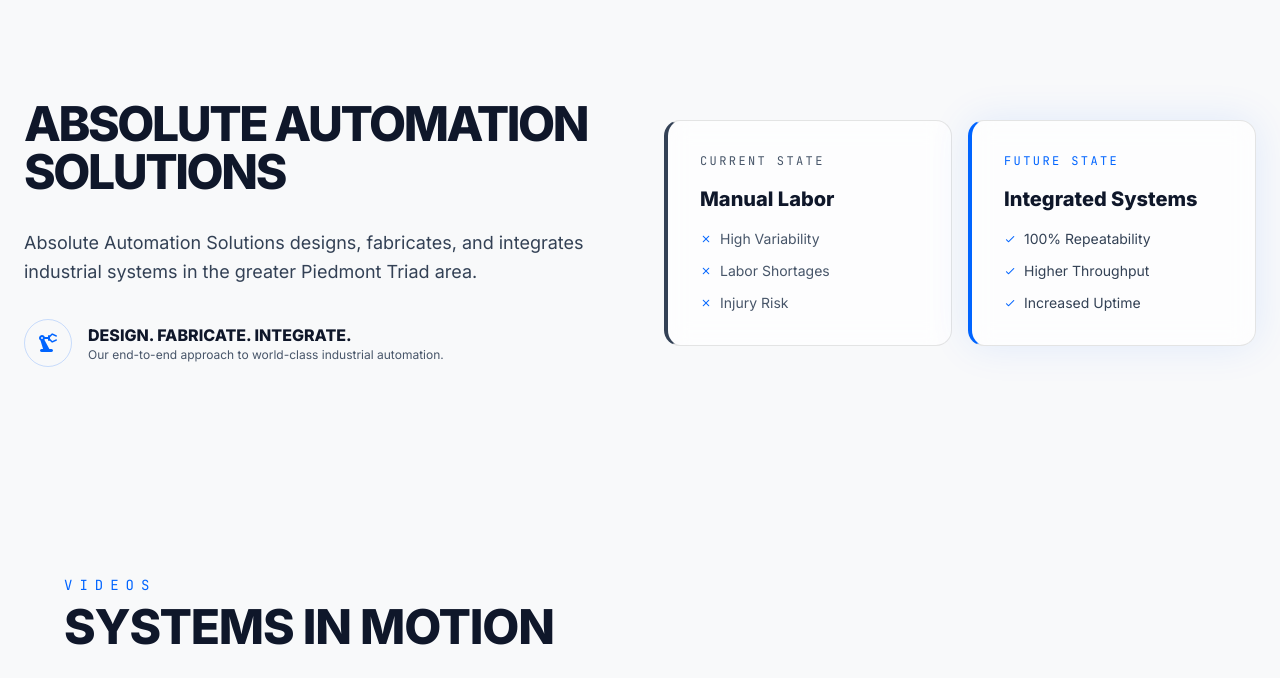
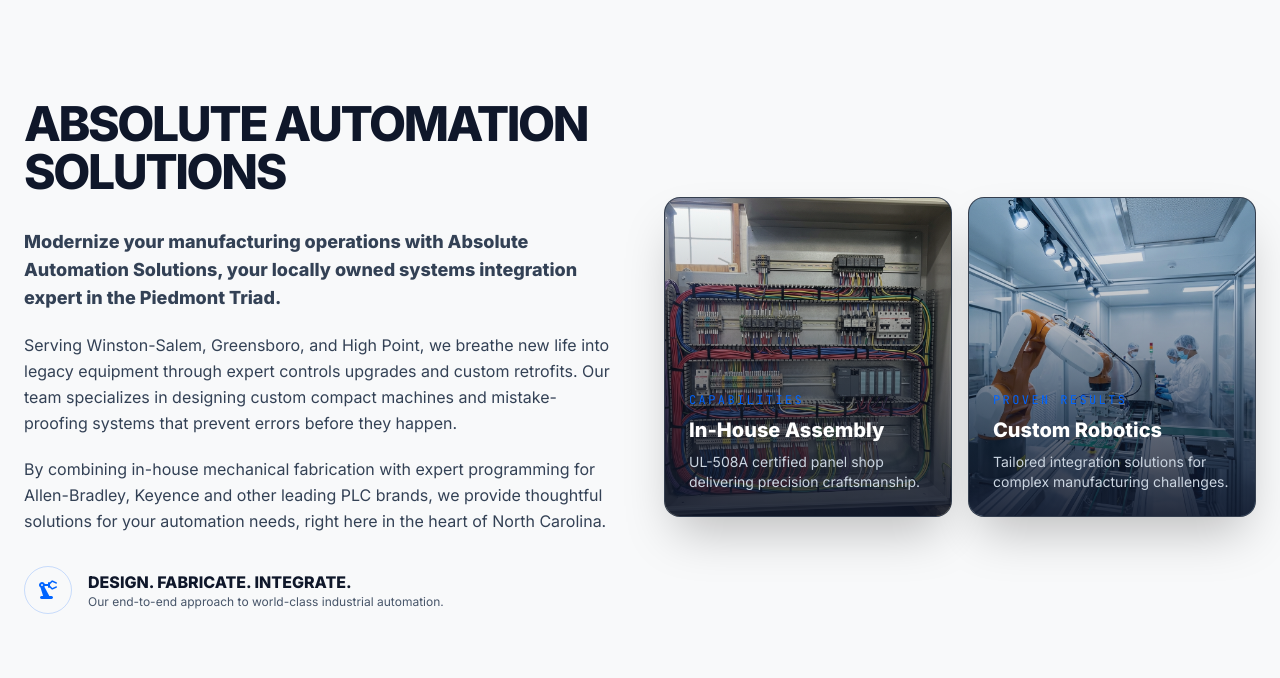
Before and after one commit to Engineer1052/absolute-automation, a website built with Vite: page index.html in a window 1280 px wide. Shown: the part 1840-2518 px from the top of the page. Built offline with nearby package versions, Linux system fonts and the light colour scheme; some packages are replaced by stand-ins of ours.

Commit message:
content: synchronize homepage about section with verified copy and visuals

```diff
--- a/index.html
+++ b/index.html
@@ -165,11 +165,27 @@
                     <div>
                         <h2 class="text-5xl font-extrabold mb-8 tracking-tighter uppercase">Absolute Automation
                             Solutions</h2>
-                        <p class="text-slate-700 text-lg mb-8 leading-relaxed">
-                            Absolute Automation Solutions designs, fabricates, and integrates industrial systems in the
-                            greater
-                            Piedmont Triad area.
-                        </p>
+                        <div class="prose prose-slate mb-8 leading-relaxed text-slate-700">
+                            <p class="font-bold text-lg mb-4">
+                                Modernize your manufacturing operations with Absolute Automation Solutions, your locally
+                                owned
+                                systems integration expert in the Piedmont Triad.
+                            </p>
+                            <p class="mb-4">
+                                Serving Winston-Salem, Greensboro, and High Point, we breathe new life into legacy
+                                equipment
+                                through expert controls upgrades and custom retrofits. Our team specializes in designing
+                                custom
+                                compact machines and mistake-proofing systems that prevent errors before they happen.
+                            </p>
+                            <p>
+                                By combining in-house mechanical fabrication with expert programming for Allen-Bradley,
+                                Keyence
+                                and other leading PLC brands, we provide thoughtful solutions for your automation needs,
+                                right
+                                here in the heart of North Carolina.
+                            </p>
+                        </div>
                         <div class="space-y-4">
                             <div class="flex items-center gap-4 group cursor-default">
                                 <div
@@ -185,38 +201,40 @@
                             </div>
                         </div>
                     </div>
-                    <div class="grid grid-cols-2 gap-4">
-                        <div class="glass p-8 rounded-2xl border-l-4 border-l-slate-700">
-                            <span class="text-slate-600 text-xs font-mono uppercase tracking-[0.2em] block mb-4">Current
-                                State</span>
-                            <h4 class="text-xl font-bold mb-4">Manual Labor</h4>
-                            <ul class="text-sm text-slate-600 space-y-3">
-                                <li class="flex items-center gap-2"><span
-                                        class="material-icons-round text-primary text-xs">close</span> High Variability
-                                </li>
-                                <li class="flex items-center gap-2"><span
-                                        class="material-icons-round text-primary text-xs">close</span> Labor Shortages
-                                </li>
-                                <li class="flex items-center gap-2"><span
-                                        class="material-icons-round text-primary text-xs">close</span> Injury Risk</li>
-                            </ul>
+                    <div class="grid grid-cols-1 md:grid-cols-2 gap-4">
+                        <!-- Business / Capabilities Image -->
+                        <div
+                            class="relative overflow-hidden rounded-2xl h-80 group border border-white/10 shadow-2xl bg-slate-800">
+                            <img src="/panel-wiring.png" alt="Precision Wiring & Panel Assembly"
+                                class="absolute inset-0 w-full h-full object-cover transition-transform duration-700 group-hover:scale-110">
+                            <div
+                                class="absolute inset-0 bg-gradient-to-t from-slate-900/90 via-slate-900/40 to-transparent">
+                            </div>
+                            <div class="absolute bottom-0 left-0 p-6">
+                                <span
+                                    class="text-primary text-xs font-mono uppercase tracking-[0.2em] block mb-2">Capabilities</span>
+                                <h4 class="text-white text-xl font-bold">In-House Assembly</h4>
+                                <p class="text-slate-300 text-sm mt-2">UL-508A certified panel shop delivering precision
+                                    craftsmanship.</p>
+                            </div>
                         </div>
+
+                        <!-- Project Image -->
                         <div
-                            class="glass p-8 rounded-2xl border-l-4 border-l-primary shadow-[0_0_40px_rgba(0,100,255,0.1)]">
-                            <span class="text-primary text-xs font-mono uppercase tracking-[0.2em] block mb-4">Future
-                                State</span>
-                            <h4 class="text-xl font-bold mb-4">Integrated Systems</h4>
-                            <ul class="text-sm text-slate-700 space-y-3">
-                                <li class="flex items-center gap-2"><span
-                                        class="material-icons-round text-primary text-xs">check</span> 100%
-                                    Repeatability</li>
-                                <li class="flex items-center gap-2"><span
-                                        class="material-icons-round text-primary text-xs">check</span> Higher Throughput
-                                </li>
-                                <li class="flex items-center gap-2"><span
-                                        class="material-icons-round text-primary text-xs">check</span> Increased Uptime
-                                </li>
-                            </ul>
+                            class="relative overflow-hidden rounded-2xl h-80 group border border-white/10 shadow-2xl bg-slate-800">
+                            <img src="/factory-arm.png" alt="Robotic Integration Project"
+                                class="absolute inset-0 w-full h-full object-cover transition-transform duration-700 group-hover:scale-110">
+                            <div
+                                class="absolute inset-0 bg-gradient-to-t from-slate-900/90 via-slate-900/40 to-transparent">
+                            </div>
+                            <div class="absolute bottom-0 left-0 p-6">
+                                <span
+                                    class="text-primary text-xs font-mono uppercase tracking-[0.2em] block mb-2">Proven
+                                    Results</span>
+                                <h4 class="text-white text-xl font-bold">Custom Robotics</h4>
+                                <p class="text-slate-300 text-sm mt-2">Tailored integration solutions for complex
+                                    manufacturing challenges.</p>
+                            </div>
                         </div>
                     </div>
                 </div>
```
